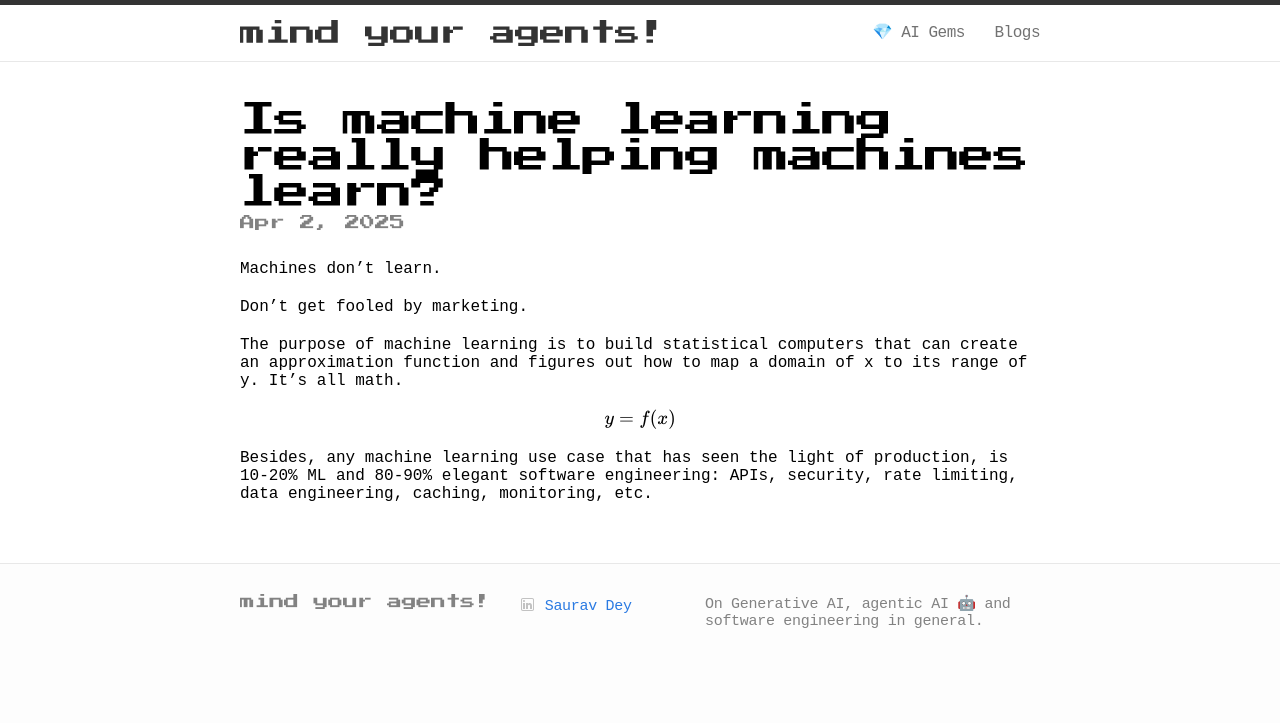
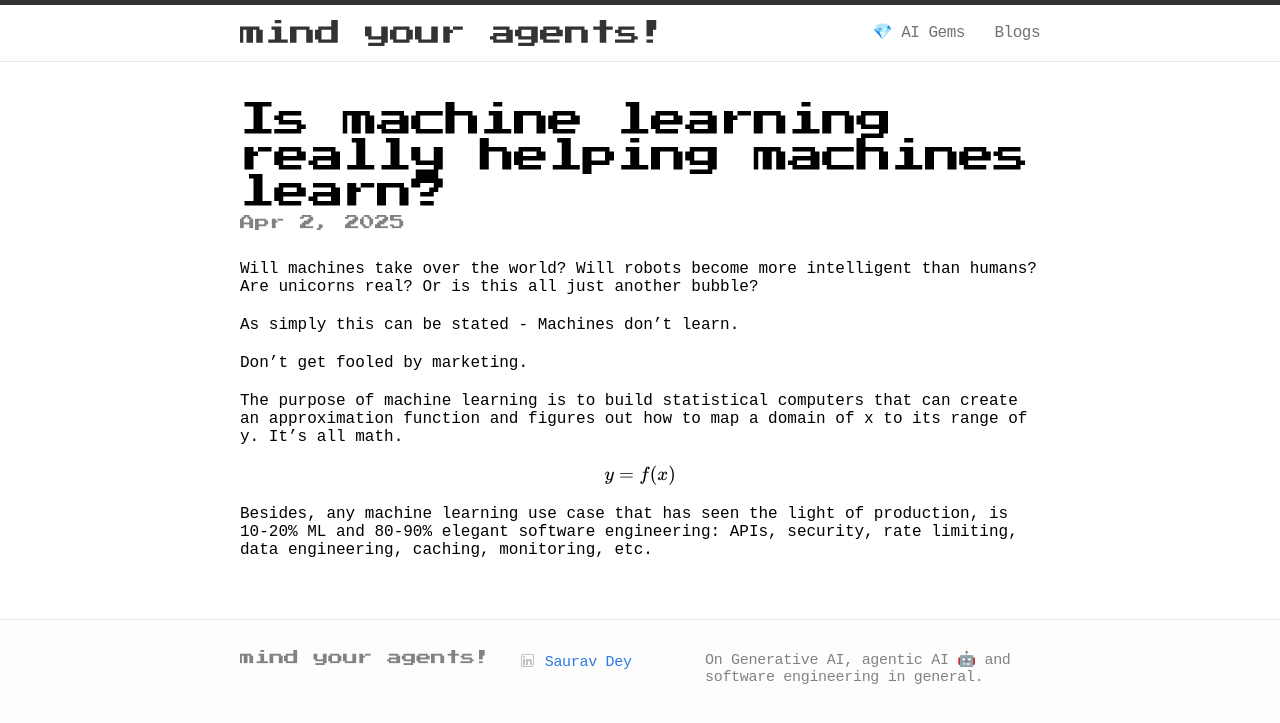
Before and after one commit to mindyouragents/mindyouragents.github.io, a Jekyll site: the page built from _posts/2025-04-02-is-ml-really-making-machines-intelligent.markdown, in a window 1280 px wide. Shown: the top 723 px of the page. Built offline with Jekyll 4.4.1, drawn with Linux system fonts in a browser that asks for light colours; some web fonts are replaced; formulas are drawn with MathJax 3.

```diff
--- a/_posts/2025-03-17-visualizing-tensors.markdown
+++ b/_posts/2025-03-17-visualizing-tensors.markdown
@@ -2,9 +2,11 @@
 layout: post
 comments: false
 title:  "Visualizing tensors"
-excerpt: "If we may draw, how would tensors look really?"
+excerpt: "To a programmer, tensors are arrays. To a mathematician, tensors are matrices. To a physicist, tensors are properties. So if we may draw, how would tensors look really?"
 date:   2025-03-17 10:00:00
 ---
+
+To a programmer, tensors are arrays. To a mathematician, tensors are matrices. To a physicist, tensors are properties. So if we may draw, how would tensors look really?
 
 Tensors are higher dimentional mathematical data structures, using which physical properties can be represented. It's usually difficult to visualize what a tensor might look like when we go beyond 2 or 3 dimentions. <br />
 
--- a/_posts/2025-04-02-is-ml-really-making-machines-intelligent.markdown
+++ b/_posts/2025-04-02-is-ml-really-making-machines-intelligent.markdown
@@ -3,11 +3,13 @@
 comments: false
 mathjax: true
 title:  "Is machine learning really helping machines learn?"
-excerpt: "Or is this just another bubble?"
+excerpt: "Will machines take over the world? Will robots become more intelligent than humans? Are unicorns real? Or is this all just another bubble?"
 date:   2025-04-02 10:00:00
 ---
 
-Machines don't learn.
+Will machines take over the world? Will robots become more intelligent than humans? Are unicorns real? Or is this all just another bubble?
+
+As simply this can be stated - Machines don't learn.
 
 Don't get fooled by marketing.
 
```
